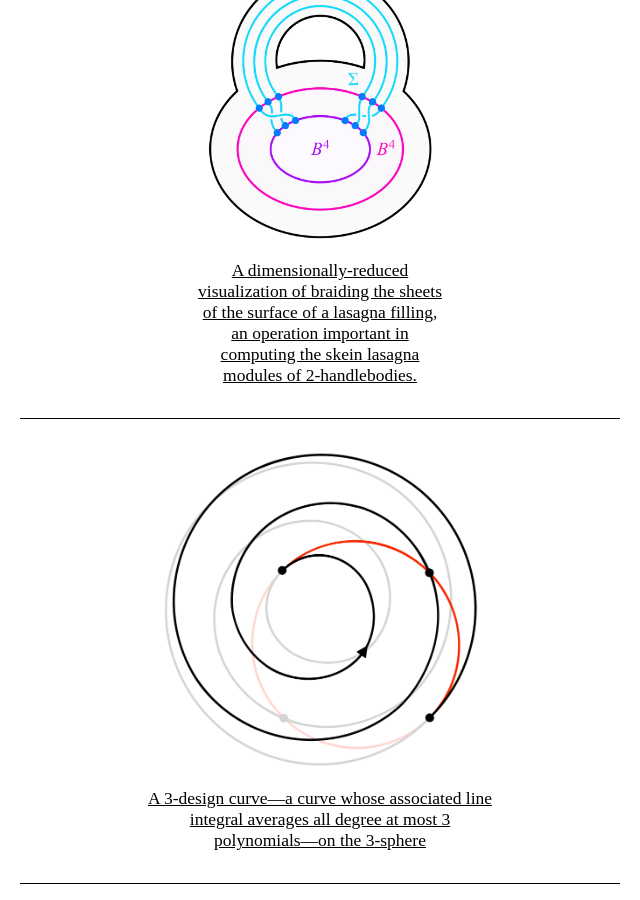
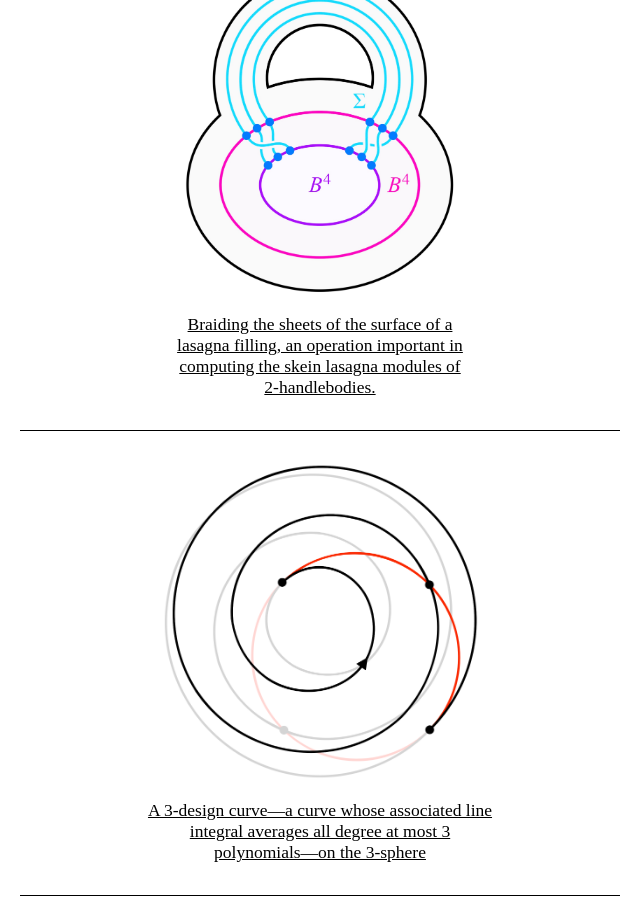
Before and after one commit to AyodejiLindblad/AyodejiLindblad.github.io, a Jekyll site: the page built from index.md, in a window 1280 px wide and 900 px high, scrolled down 2718 px. Shown: the whole window, without its empty margins (320-960 px from the left). Built offline with Jekyll 4.4.1, drawn with Linux system fonts in a browser that asks for light colours; some web fonts are replaced.

Commit message:
bigger again actually

```diff
--- a/index.md
+++ b/index.md
@@ -132,7 +132,7 @@ Joint with [Ollie Thakar](https://www.math.harvard.edu/people/thakar-ollie/).
 
 <hr class="hr-600">
 
-<div style="flex: 1; text-align: center; --img-width: 250px;">
+<div style="flex: 1; text-align: center; --img-width: 300px;">
   <figure style="display: inline-block; margin: 0; width: min(var(--img-width), 100%);">
     <img
       src="/figures/Lasagna-trace-braiding.jpg"
@@ -149,7 +149,7 @@ Joint with [Ollie Thakar](https://www.math.harvard.edu/people/thakar-ollie/).
     >
       <a href="talks/Skein-lasagna-modules-and-handle-attachments.pdf"
          style="display: block; width: 100%; overflow-wrap: anywhere; word-break: break-word;">
-        A dimensionally-reduced visualization of braiding the sheets of the surface of a lasagna filling, an operation important in computing the skein lasagna modules of 2-handlebodies.
+        Braiding the sheets of the surface of a lasagna filling, an operation important in computing the skein lasagna modules of 2-handlebodies.
       </a>
     </figcaption>
   </figure>
```
